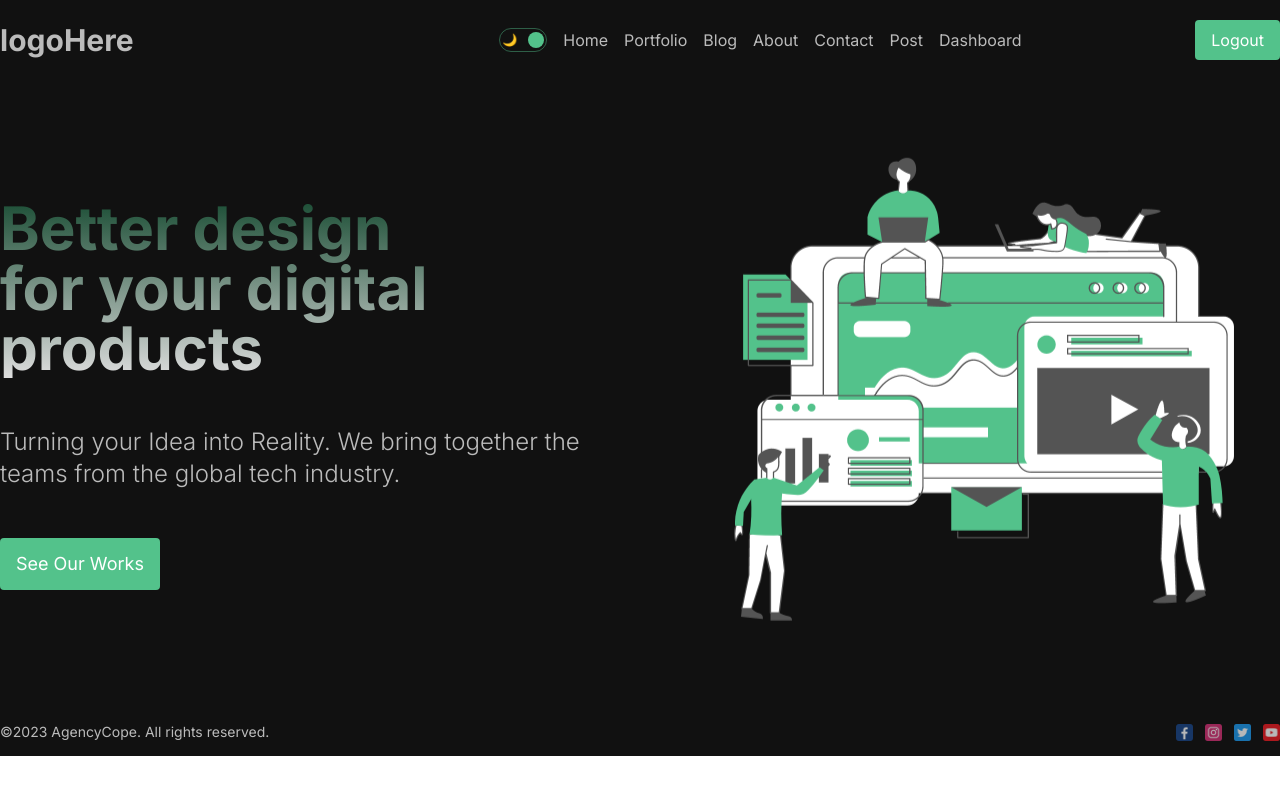
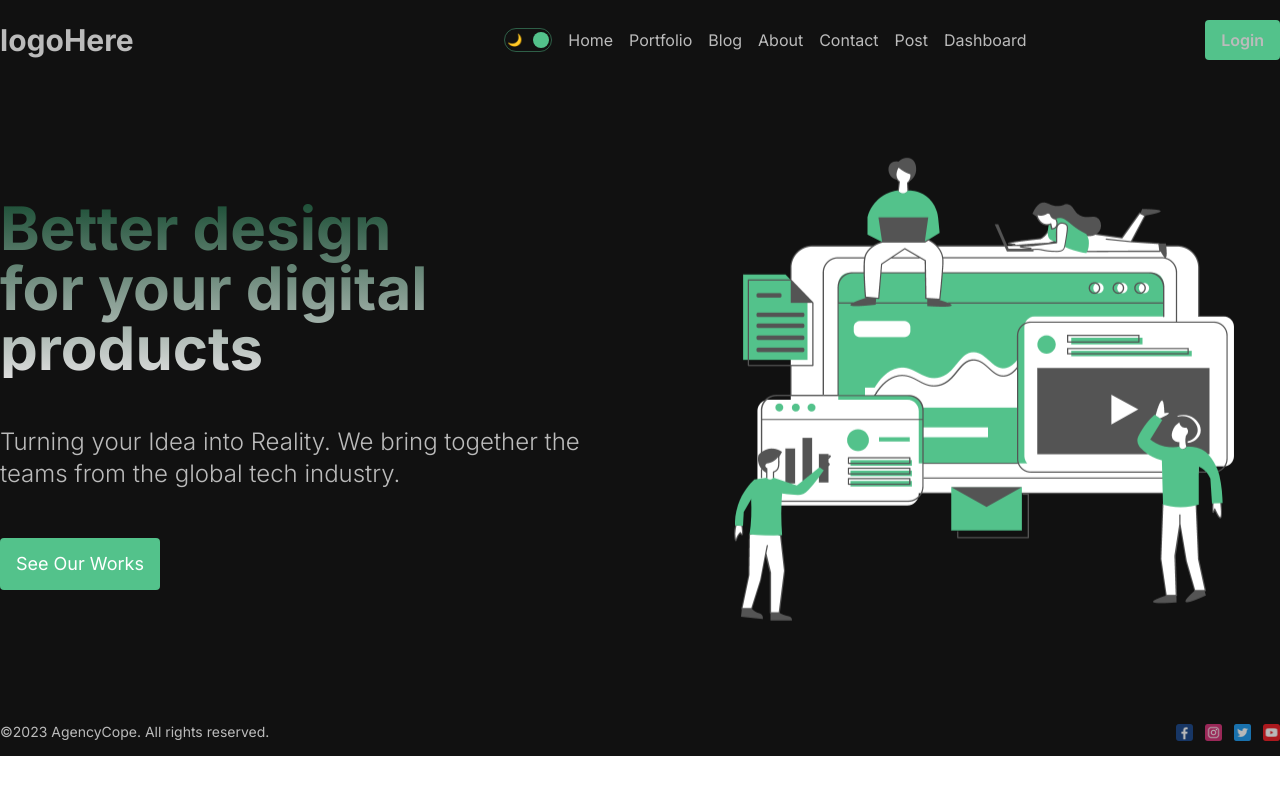
Before and after one commit to abdurrahmanrahat/nextjs-yt-lamadev, a Next.js app: page / in a window 1280 px wide. Shown: the top 794 px of the page. Built offline with nearby package versions, Linux system fonts and the light colour scheme; no server answers.

Commit message:
logout functionality added

```diff
--- a/src/components/Navbar/Navbar.jsx
+++ b/src/components/Navbar/Navbar.jsx
@@ -1,6 +1,9 @@
+"use client";
+
 import Link from "next/link";
-import React from "react";
 import DarkMoodToggle from "../DarkMoodToggle/DarkMoodToggle";
+import { useContext } from "react";
+import { AuthContext } from "@/context/AuthProvider";
 
 const navLinks = [
   { id: "01", title: "Home", url: "/" },
@@ -13,6 +16,15 @@ const navLinks = [
 ];
 
 const Navbar = () => {
+  const { user, logOut } = useContext(AuthContext);
+
+  // handleLogout
+  const handleLogout = () => {
+    logOut()
+      .then(() => {})
+      .then((e) => console.log(e));
+  };
+
   return (
     <div className="h-20 flex justify-between items-center">
       <Link href="/">
@@ -29,7 +41,20 @@ const Navbar = () => {
           </Link>
         ))}
       </div>
-      <button className="py-2 px-4 border-none bg-[#53c28b] text-white cursor-pointer rounded">Logout</button>
+      {user ? (
+        <button
+          onClick={handleLogout}
+          className="py-2 px-4 bg-[#53c28b] hover:bg-transparent hover:border-2 hover:border-[#53c28b] ease-out duration-300 cursor-pointer rounded font-semibold"
+        >
+          Logout
+        </button>
+      ) : (
+        <Link href="/login">
+          <button className="py-2 px-4 bg-[#53c28b] hover:bg-transparent hover:border-2 hover:border-[#53c28b] ease-out duration-300 cursor-pointer rounded font-semibold">
+            Login
+          </button>
+        </Link>
+      )}
     </div>
   );
 };
```
